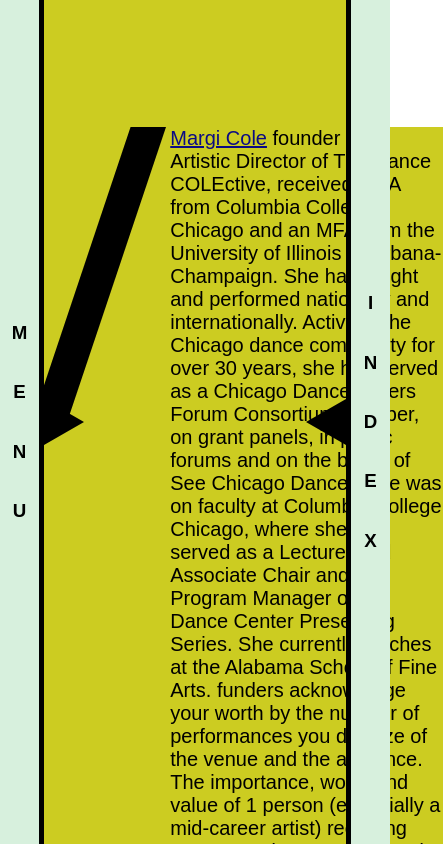
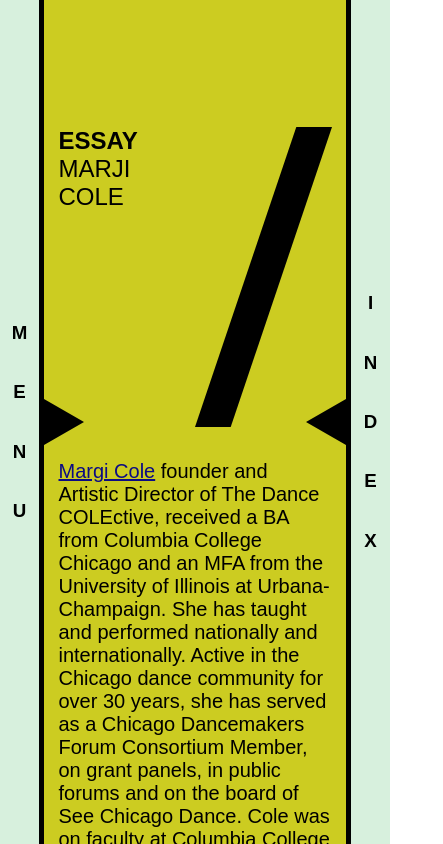
Before and after one commit to ampersand-paris/VAULT, a React (Create React App) app: page /marji-cole-bio in a window 390 px wide. Shown: the top 844 px of the page, 443 px wide, since content can reach past the window. Built offline with nearby package versions, Linux system fonts and the light colour scheme; a web font is replaced by a local one.

Commit message:
bio mobile

```diff
--- a/src/Biographies/MarjiCole.js
+++ b/src/Biographies/MarjiCole.js
@@ -4,8 +4,8 @@ const MarjiColeBio = (props) => {
 
     return (
     <>
-        <div className="one-hundred-vh flex  jc-center top-padding preserved-lemon">
-            <div className="vault-padding">
+        <div className="one-hundred-vh flex  jc-center mobile-al-center mobile-column top-padding preserved-lemon ">
+            <div className="vault-padding mobile-flex mobile-jc-center mobile-width">
                 <div className="flex space-btwn essay-title-height">
                     <div>
                         <h2 className="subtitle ">Essay</h2>
@@ -16,7 +16,7 @@ const MarjiColeBio = (props) => {
                     </div>
                 </div>
             </div>
-            <section className="flex column al-center no-top-padding preserved-lemon">
+            <section className="flex column al-center no-top-padding mobile-padding preserved-lemon">
                 <div className="essay-width ">
                     <p className="no-top-padding"><a href="http://www.margicole.com/">Margi Cole</a> founder and Artistic Director of The Dance COLEctive, received a BA from Columbia College Chicago and an MFA from the University of Illinois at Urbana-Champaign. She has taught and performed nationally and internationally. Active in the Chicago dance community for over 30 years, she has served as a Chicago Dancemakers Forum Consortium Member, on grant panels, in public forums and on the board of See Chicago Dance. Cole was on faculty at Columbia College Chicago, where she has served as a Lecturer and Associate Chair and as Program Manager of the Dance Center Presenting Series. She currently teaches at the Alabama School of Fine Arts. funders acknowledge your worth by the number of performances you do, size of the venue and the audience. The importance, worth and value of 1 person (especially a mid-career artist) receiving support to do something and the perception that it will only impact that single person…</p>
                 </div>
--- a/src/index.css
+++ b/src/index.css
@@ -692,6 +692,12 @@ iframe {
 
 @media screen and (max-width: 600px) {
 
+/* ====== HEIGHT & WIDTH ====== */
+
+.one-hundred-vh {
+  height: 100%;
+}
+
 .mobile-width {
   width: 70vW;
 }
@@ -700,6 +706,10 @@ iframe {
 
 .mobile-flex {
   display: flex;
+}
+
+.mobile-al-center {
+  align-items: center;
 }
 
 .mobile-jc-center{
@@ -713,7 +723,7 @@ iframe {
 /* ====== PADDING ====== */
 
 .mobile-padding {
-  padding-top: 4vH;
+  padding-top: 4vH ;
 }
 
 /* ====== WRITING ====== */
```
